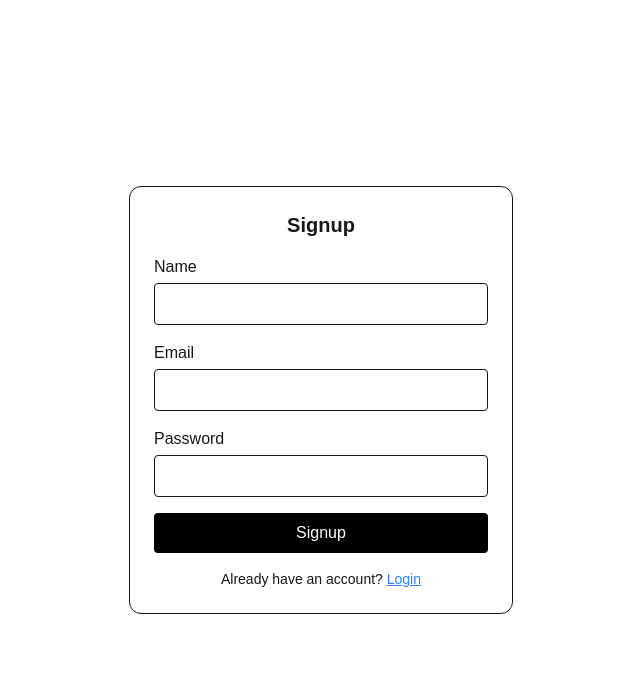
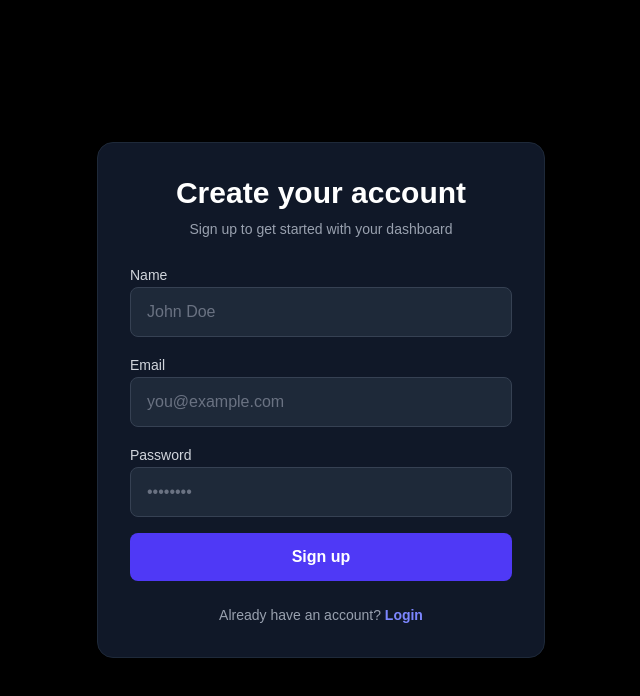
Before and after one commit to bhagirathsinh9/dashboard-nextjs, a Next.js app: page /signup in a window 1280 px wide. Shown: the top 696 px of the page, without its empty margins (319-959 px from the left). Built offline with nearby package versions, Linux system fonts and the light colour scheme.

Commit message:
style: Login/Signup Page UI Change

```diff
--- a/src/app/(auth)/login/page.js
+++ b/src/app/(auth)/login/page.js
@@ -43,54 +43,62 @@ export default function Login() {
   }
 
   return (
-    <div className='min-h-screen flex items-center justify-center'>
-      <form
-        onSubmit={handleLogin}
-        className='w-96 p-6 border rounded-xl flex flex-col gap-4'
-      >
-        <h1 className='text-xl font-bold text-center'>Login</h1>
+    <div className='min-h-screen bg-black flex items-center justify-center px-4'>
+      <div className='w-full max-w-md bg-gray-900 border border-gray-800 rounded-2xl shadow-2xl p-8 space-y-6'>
+        <div className='space-y-2 text-center'>
+          <h1 className='text-3xl font-bold text-white'>Welcome back</h1>
+          <p className='text-gray-400 text-sm'>Sign in to access your dashboard</p>
+        </div>
 
-        {error && <p className='text-red-500 text-sm text-center'>{error}</p>}
+        {error && (
+          <p className='text-red-400 text-sm text-center bg-red-900/30 border border-red-800 rounded-lg px-3 py-2'>
+            {error}
+          </p>
+        )}
 
-        <div className='flex flex-col gap-1'>
-          <label>Email</label>
+        <form onSubmit={handleLogin} className='space-y-4'>
+          <div className='space-y-2'>
+            <label className='text-sm font-medium text-gray-300'>Email</label>
             <input
               name='email'
               type='email'
               value={input.email}
               onChange={handleChange}
               required
-            className='border p-2 rounded'
+              placeholder='you@example.com'
+              className='w-full bg-gray-800 text-white placeholder-gray-500 border border-gray-700 rounded-lg px-4 py-3 focus:outline-none focus:ring-2 focus:ring-indigo-500'
             />
           </div>
 
-        <div className='flex flex-col gap-1'>
-          <label>Password</label>
+          <div className='space-y-2'>
+            <label className='text-sm font-medium text-gray-300'>Password</label>
             <input
               name='password'
               type='password'
               value={input.password}
               onChange={handleChange}
               required
-            className='border p-2 rounded'
+              placeholder='••••••••'
+              className='w-full bg-gray-800 text-white placeholder-gray-500 border border-gray-700 rounded-lg px-4 py-3 focus:outline-none focus:ring-2 focus:ring-indigo-500'
             />
           </div>
 
           <button
             type='submit'
             disabled={loading}
-          className='bg-black text-white p-2 rounded disabled:opacity-50'
+            className='w-full bg-indigo-600 hover:bg-indigo-500 text-white font-semibold py-3 rounded-lg transition-colors duration-200 disabled:opacity-50 disabled:cursor-not-allowed'
           >
             {loading ? 'Logging in...' : 'Login'}
           </button>
+        </form>
 
-        <p className='text-center text-sm'>
+        <p className='text-center text-sm text-gray-400'>
           Don&apos;t have an account?{' '}
-          <Link href='/signup' className='text-blue-500 underline'>
-            Signup
+          <Link href='/signup' className='text-indigo-400 hover:text-indigo-300 font-semibold'>
+            Sign up
           </Link>
         </p>
-      </form>
+      </div>
     </div>
   )
 }
--- a/src/app/(auth)/signup/page.js
+++ b/src/app/(auth)/signup/page.js
@@ -60,65 +60,75 @@ export default function Signup() {
   }
 
   return (
-    <div className='min-h-screen flex items-center justify-center'>
-      <form
-        onSubmit={handleSignup}
-        className='w-96 p-6 border rounded-xl flex flex-col gap-4'
-      >
-        <h1 className='text-xl font-bold text-center'>Signup</h1>
+    <div className='min-h-screen bg-black flex items-center justify-center px-4'>
+      <div className='w-full max-w-md bg-gray-900 border border-gray-800 rounded-2xl shadow-2xl p-8 space-y-6'>
+        <div className='space-y-2 text-center'>
+          <h1 className='text-3xl font-bold text-white'>Create your account</h1>
+          <p className='text-gray-400 text-sm'>Sign up to get started with your dashboard</p>
+        </div>
 
-        {error && <p className='text-red-500 text-sm text-center'>{error}</p>}
+        {error && (
+          <p className='text-red-400 text-sm text-center bg-red-900/30 border border-red-800 rounded-lg px-3 py-2'>
+            {error}
+          </p>
+        )}
 
-        <div className='flex flex-col gap-1'>
-          <label>Name</label>
+        <form onSubmit={handleSignup} className='space-y-4'>
+          <div className='space-y-2'>
+            <label className='text-sm font-medium text-gray-300'>Name</label>
             <input
               name='name'
+              type='text'
               value={input.name}
               onChange={handleChange}
               required
-            className='border p-2 rounded'
+              placeholder='John Doe'
+              className='w-full bg-gray-800 text-white placeholder-gray-500 border border-gray-700 rounded-lg px-4 py-3 focus:outline-none focus:ring-2 focus:ring-indigo-500'
             />
           </div>
 
-        <div className='flex flex-col gap-1'>
-          <label>Email</label>
+          <div className='space-y-2'>
+            <label className='text-sm font-medium text-gray-300'>Email</label>
             <input
               name='email'
               type='email'
               value={input.email}
               onChange={handleChange}
               required
-            className='border p-2 rounded'
+              placeholder='you@example.com'
+              className='w-full bg-gray-800 text-white placeholder-gray-500 border border-gray-700 rounded-lg px-4 py-3 focus:outline-none focus:ring-2 focus:ring-indigo-500'
             />
           </div>
 
-        <div className='flex flex-col gap-1'>
-          <label>Password</label>
+          <div className='space-y-2'>
+            <label className='text-sm font-medium text-gray-300'>Password</label>
             <input
               name='password'
               type='password'
               value={input.password}
               onChange={handleChange}
               required
-            className='border p-2 rounded'
+              placeholder='••••••••'
+              className='w-full bg-gray-800 text-white placeholder-gray-500 border border-gray-700 rounded-lg px-4 py-3 focus:outline-none focus:ring-2 focus:ring-indigo-500'
             />
           </div>
 
           <button
             type='submit'
             disabled={loading}
-          className='bg-black text-white p-2 rounded disabled:opacity-50'
+            className='w-full bg-indigo-600 hover:bg-indigo-500 text-white font-semibold py-3 rounded-lg transition-colors duration-200 disabled:opacity-50 disabled:cursor-not-allowed'
           >
-          {loading ? 'Signing up...' : 'Signup'}
+            {loading ? 'Signing up...' : 'Sign up'}
           </button>
+        </form>
 
-        <p className='text-center text-sm'>
+        <p className='text-center text-sm text-gray-400'>
           Already have an account?{' '}
-          <Link href='/login' className='text-blue-500 underline'>
+          <Link href='/login' className='text-indigo-400 hover:text-indigo-300 font-semibold'>
             Login
           </Link>
         </p>
-      </form>
+      </div>
     </div>
   )
 }
```
Lines whose indentation alone changed are shown as unchanged.
